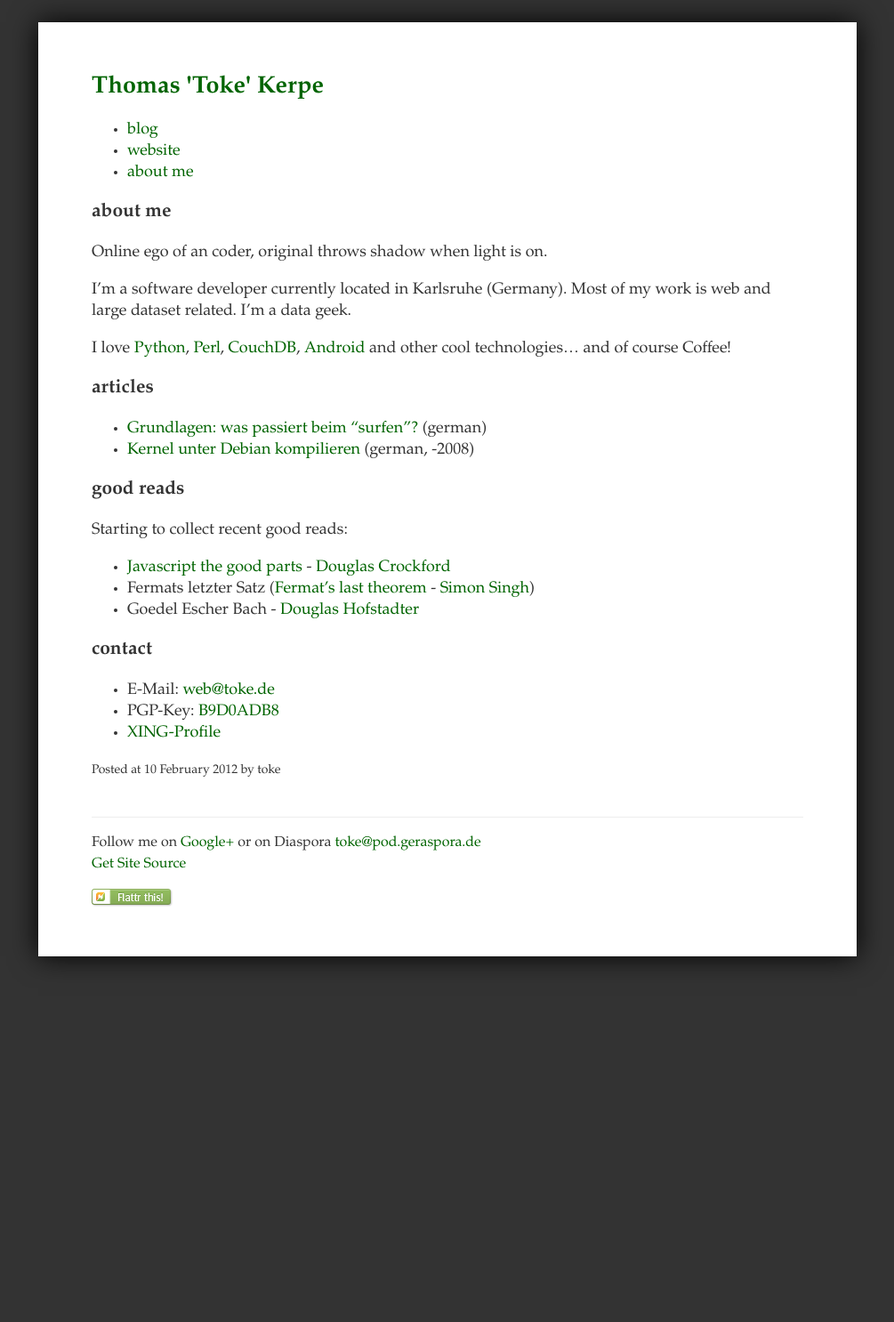
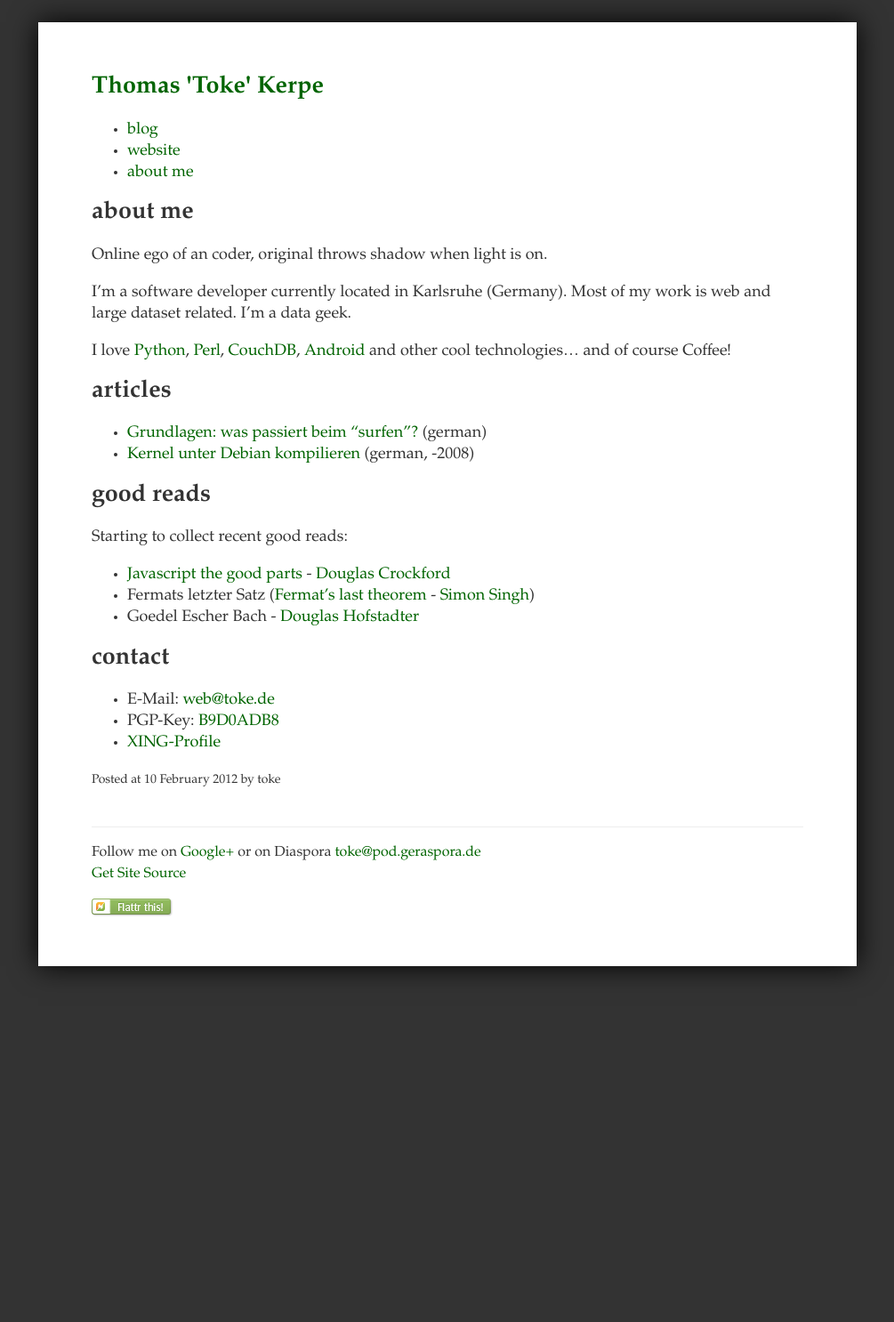
Before and after one commit to toke/toke.de, a Jekyll site: the page built from index.markdown, in a window 1280 px wide. Shown: the whole page at 89% size, without its empty margins (137-1142 px from the left). Built offline with Jekyll 4.4.1, drawn with Linux system fonts in a browser that asks for light colours.

```diff
--- a/index.markdown
+++ b/index.markdown
@@ -3,8 +3,7 @@ layout: default
 title: Thomas 'Toke' Kerpe
 ---
 
-about me
-========
+## about me
 
 Online ego of an coder, original throws shadow when light is on.
 
@@ -12,14 +11,12 @@ I'm a software developer currently located in Karlsruhe (Germany). Most of my wo
 
 I love [Python](http://www.python.org), [Perl](http://www.perl.org), [CouchDB](http://couchdb.apache.org), [Android](http://www.android.com) and other cool technologies… and of course Coffee!
 
-articles
-========
+## articles
 
  * [Grundlagen: was passiert beim "surfen"?](http://toke.de/artikel/grundlagen/was-passiert-beim-surfen/) (german)
  * [Kernel unter Debian kompilieren](http://toke.de/artikel/linux/debian-kernel-bauen/) (german, -2008)
 
-good reads
-==========
+## good reads
 
 Starting to collect recent good reads:
 
@@ -28,8 +25,7 @@ Starting to collect recent good reads:
  * Goedel Escher Bach - [Douglas Hofstadter](http://www.cogs.indiana.edu/people/homepages/hofstadter.html)
 
 
-contact
-=======
+## contact
 
  * E-Mail: [web@toke.de](mailto:web@toke.de)
  * PGP-Key: [B9D0ADB8](B9D0ADB8.asc)
```
